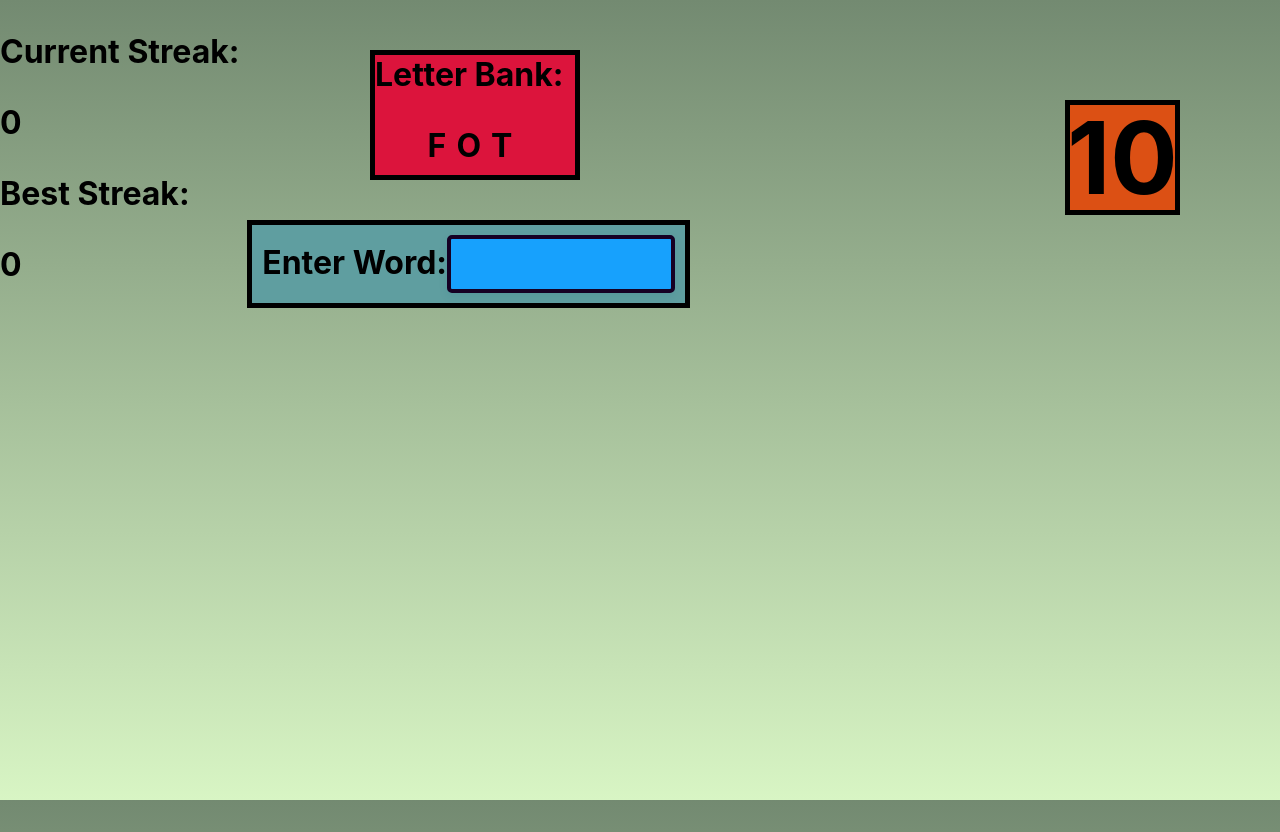
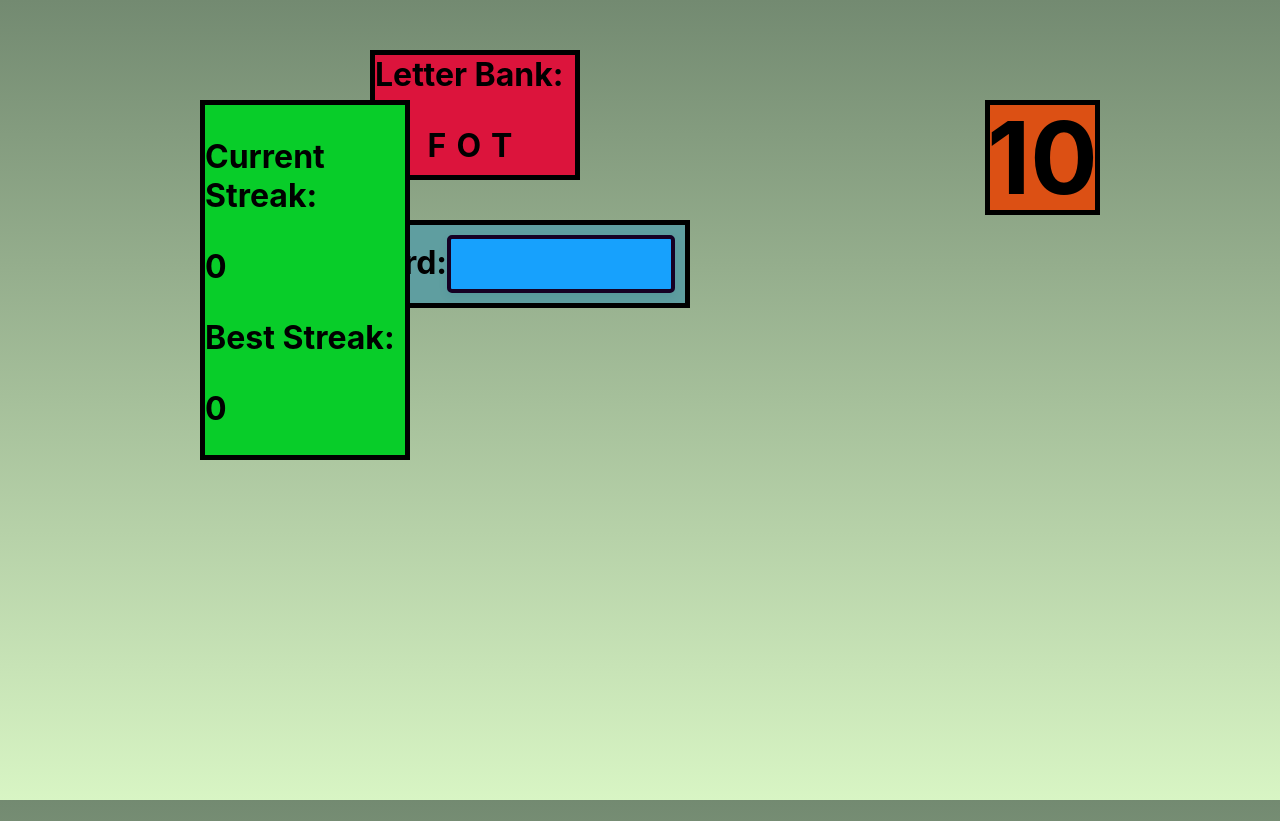
Before and after one commit to KaiSolter/KaiSolter.github.io, a React (Create React App) app in the folder my-app/: page / in a window 1280 px wide. Built offline with nearby package versions, Linux system fonts and the light colour scheme.

Commit message:
added more stlying

```diff
--- /dev/null
+++ b/my-app/src/Score.css
@@ -0,0 +1,11 @@
+.myscorebox {
+    width: 200px;
+    height: 350px;
+    background-color: rgb(8, 205, 41);
+    align-items: center;
+    justify-content: center;
+    border: 5px solid black;
+    position: absolute;
+    top: 100px;
+    left: 200px;
+}
--- a/my-app/src/Timer.css
+++ b/my-app/src/Timer.css
@@ -11,5 +11,5 @@
     justify-content: center;
     position: absolute;
     top: 100px;
-    right: 100px;
+    right: 180px;
 }
--- a/my-app/src/components/LetterBank.jsx
+++ b/my-app/src/components/LetterBank.jsx
@@ -25,6 +25,11 @@ function LetterBank( { onLettersUpdate } ) {
       if (!l.includes(letter)) {
         l.push(letter);
       }
+      if (letter = "Q") {
+        if (Math.random() > .7 ) {
+          continue
+        }
+      }
     }
     setLetterBank(l);
     onLettersUpdate(l);
--- a/my-app/src/components/Score.jsx
+++ b/my-app/src/components/Score.jsx
@@ -1,8 +1,9 @@
+import '../Score.css'
 import React from 'react';
 
 function Score({score, bestScore}) {
     return (
-        <div>
+        <div className='myscorebox'>
             <p>Current Streak:</p>
             <p>{score}</p>
             <p>Best Streak:</p>
```
